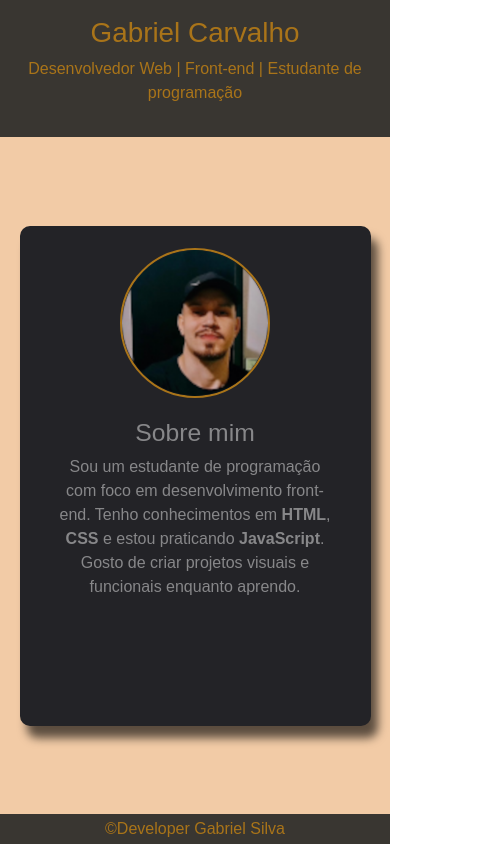
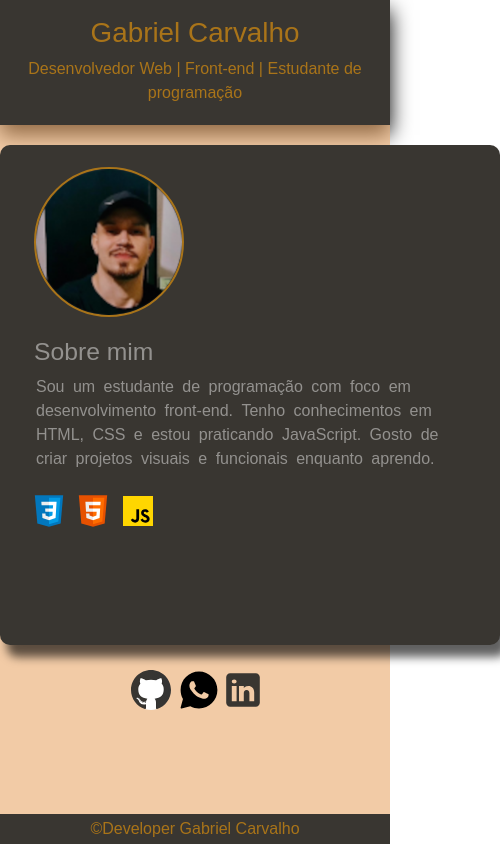
Before and after one commit to gabriellsilva12/Meu-site, a plain HTML site: page index.html in a window 390 px wide. Shown: the whole page, 500 px wide, since content can reach past the window. Drawn offline with nearby package versions, Linux system fonts and the light colour scheme.

Commit message:
Colocando responsividade

```diff
--- a/index.html
+++ b/index.html
@@ -23,8 +23,8 @@
                 <div class="container" >
                     <section class="sobre">
                         <img src="image/Sem título.png" alt="">
-                        <h2>Sobre mim</h2>
-                        <p>
+                        <h2 id="sobre">Sobre mim</h2>
+                        <p id="texto-sobre">
                             Sou um estudante de programação com foco em desenvolvimento front-end. Tenho conhecimentos
                             em
                             <strong>HTML</strong>, <strong>CSS</strong> e estou praticando <strong>JavaScript</strong>.
@@ -32,16 +32,30 @@
                             criar projetos visuais e funcionais enquanto aprendo.
                         </p>
                     </section>
+                    <div class="logo">
+                        <img src="image/icons8-css3.svg" alt="" srcset="" style="width: 40px; ">
+                        <img src="image/icons8-html-5.svg" alt="" style="width: 40px; ">
+                        <img src="image/icons8-javascript.svg" alt="" style="width: 40px; ">
+                    </div>
                 </div>
             </div>
+            <div class="links">
+                <a href="https://github.com/gabriellsilva12" target="_blank"><img src="image/icons8-github.svg" alt="" srcset="" ></a>
+
+                <a href="https://wa.me/5585998305666" target="_blank"><img src="image/icons8-whatsapp (1).svg" alt="" sizes="" srcset="" style="width: 40px;"></a>
+
+                <a href="www.linkedin.com/in/gabrielsilva-dev8262" target="_blank"><img src="image/icons8-linkedin.svg" alt="" sizes="" srcset="" style="width: 40px;"></a>
+            </div>
+
         </main>
         <footer>
-            <p>&copy;Developer Gabriel Silva</p>
+            <p>&copy;Developer Gabriel Carvalho</p>
         </footer>
     </div>
     <script src="https://cdn.jsdelivr.net/npm/bootstrap@5.3.7/dist/js/bootstrap.bundle.min.js"
         integrity="sha384-ndDqU0Gzau9qJ1lfW4pNLlhNTkCfHzAVBReH9diLvGRem5+R9g2FzA8ZGN954O5Q"
         crossorigin="anonymous"></script>
+    <script src="script.js"></script>
 </body>
 
 </html>
--- /dev/null
+++ b/script.js
@@ -0,0 +1,6 @@
+
+const paragrafo = document.getElementById("texto-sobre");
+const palavras = paragrafo.innerText.split(" ");
+paragrafo.innerHTML = palavras
+    .map(p => `<span class="hover-palavra">${p}</span>`)
+    .join(" ");
--- a/style/estilo.css
+++ b/style/estilo.css
@@ -14,38 +14,41 @@ html, body {
 header {
     width: 100;
     color: rgb(169, 116, 25);
-    text-align: center;
+    text-align:center;
     background-color: #393631;
-    padding: 16px;
-
+    padding: 16px 16px 0px 16px;
+    margin: auto rgb(169, 116, 25);
+    box-shadow: 0px 10px 20px black;
     & p {
+        text-align: center;
         margin-top: 7px;
+        margin-bottom: 20px;
     }
 }
 
 main {
-    display: flex;
-    justify-content: center;
-    align-items: center;
+
     background-color: rgba(234, 171, 112, 0.618);
     flex: 1px;
 }
 
+
 .container-sm {
-    max-width: 90%;
+    width: 500px;
+    min-width: 40%;
     height: 500px;
-    background-color: #232327;
+    background-color: #393631;
     border-radius: 10px 10px 10px 10px ;
     display: flex;
     justify-content: space-around;
     color: #F7F0F0;
-    margin: 10px auto;
+    margin: 20px auto;
     padding: 12px;
     box-shadow: 7px 12px 10px rgba(0, 0, 0, 0.623);;
 }
 
 .sobre {
-    text-align: center;
+    text-align: left;
     color: rgba(255, 255, 255, 0.456);
     padding: 10px;
     & img {
@@ -58,11 +61,11 @@ main {
         padding-top: 20px;
     }
     & p {
-        text-align: center;
-        width: 280px;
+        text-align: left;
         margin: auto;
     }
 }
+
 
 .wrapper {
     display: flex;
@@ -83,3 +86,31 @@ footer {
     }
 
 }
+
+.links {
+    text-align: center;
+    align-items: center;
+    margin: auto;
+    object-fit: cover;
+    padding-top: 1px;
+
+}
+
+.links:hover {
+
+}
+.logo {
+    text-align: left;
+    padding-top: 10px;
+    padding-left: 5px;
+}
+
+.hover-palavra {
+transition: color 0.3s ease;
+cursor: default;
+padding: 0 2px;
+}
+
+.hover-palavra:hover {
+color: rgb(255, 127, 227);
+}
```
Also changed, not shown: image/icons8-css3.svg (added), image/icons8-github.svg (added), image/icons8-html-5.svg (added), image/icons8-javascript.svg (added), image/icons8-linkedin.svg (added), image/icons8-whatsapp (1).svg (added).
